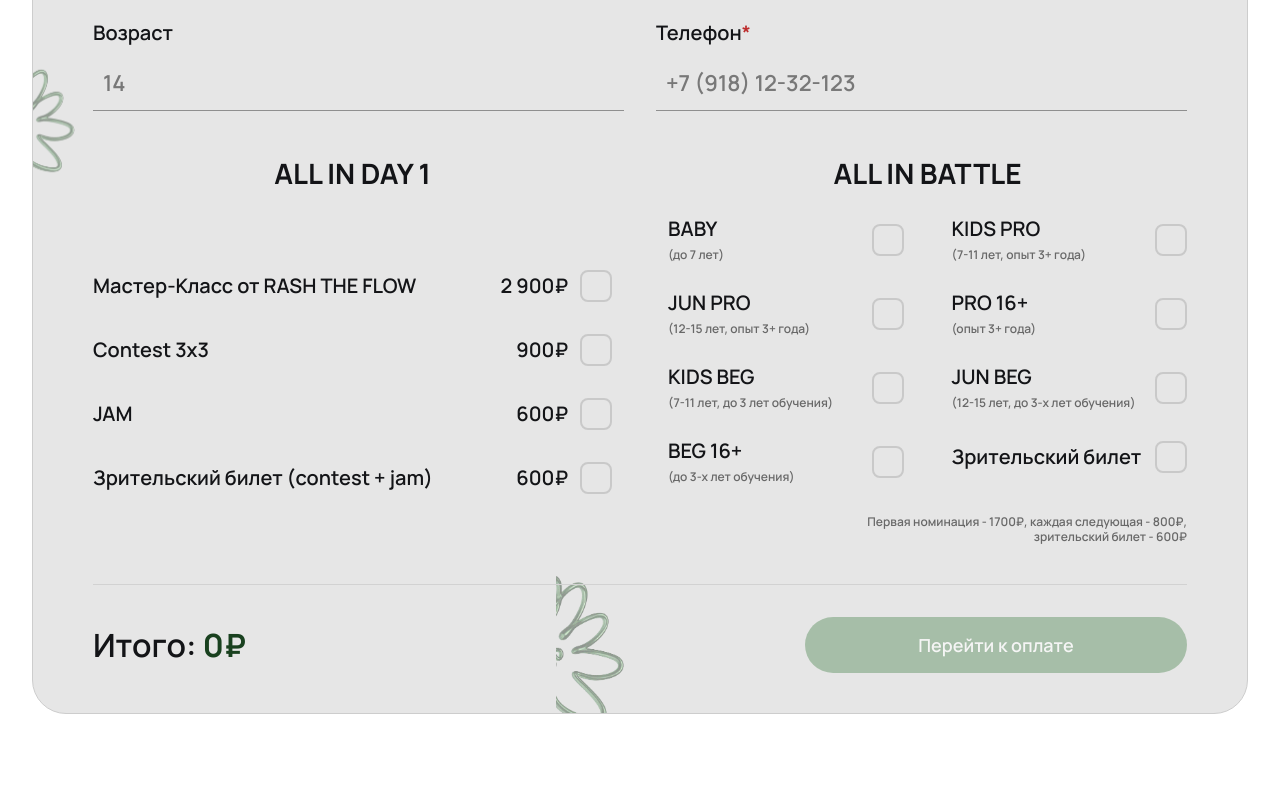
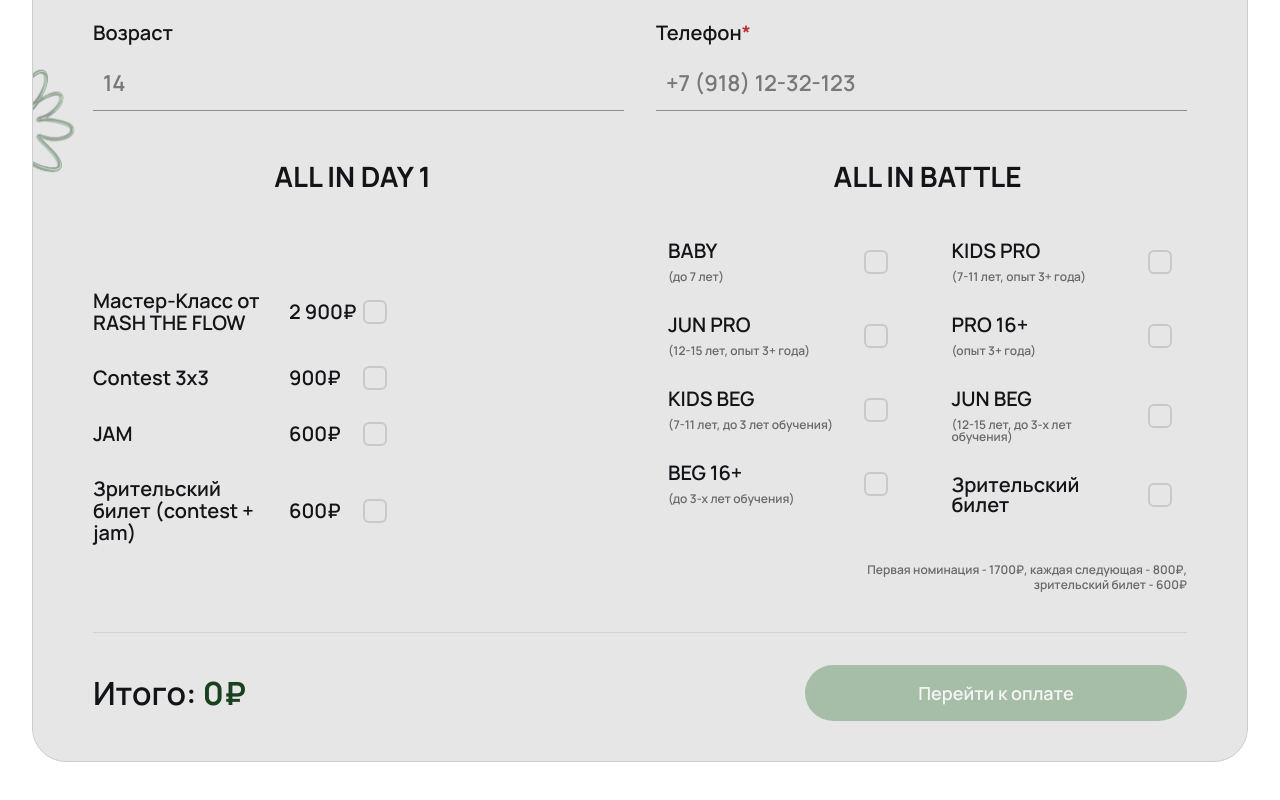
Before and after one commit to FibEli3/ALL-IN-BATTLE, a Next.js app: page / in a window 1280 px wide. Shown: the part 6888-7688 px from the top of the page. Built offline with nearby package versions, Linux system fonts and the light colour scheme.

Commit message:
style: refine registration list metrics and checkbox sizing

```diff
--- a/src/components/registration-form.tsx
+++ b/src/components/registration-form.tsx
@@ -34,7 +34,7 @@ function formatRub(value: number) {
 }
 
 function checkboxClasses() {
-  return "h-8 w-8 shrink-0 appearance-none rounded-[8px] border-2 border-[#c9c9c9] bg-transparent transition checked:border-[#2a6a34] checked:bg-[#2a6a34]";
+  return "h-6 w-6 shrink-0 appearance-none rounded-[6px] border-2 border-[#c9c9c9] bg-transparent transition checked:border-[#2a6a34] checked:bg-[#2a6a34]";
 }
 
 function Field(props: {
@@ -173,14 +173,6 @@ export function RegistrationForm() {
           height={130}
           className="pointer-events-none absolute right-0 top-0 w-[122px] opacity-80"
         />
-        <Image
-          src="/decor/flower-side-left.png"
-          alt=""
-          width={168}
-          height={168}
-          className="pointer-events-none absolute bottom-[-58px] left-1/2 w-[168px] -translate-x-1/2 opacity-80"
-        />
-
         <section className="relative z-10 grid gap-8">
           <h4 className="text-[28px] font-bold leading-none">
             Укажите данные
@@ -218,11 +210,11 @@ export function RegistrationForm() {
         </section>
 
         <section className="relative z-10 mt-12 grid gap-10 lg:grid-cols-2 lg:gap-14">
-          <div className="grid gap-8">
-            <h4 className="text-center text-[28px] font-bold leading-none">ALL IN DAY 1</h4>
+          <div className="grid gap-12">
+            <h4 className="h-[34px] text-center text-[28px] font-bold leading-[34px]">ALL IN DAY 1</h4>
             <div className="space-y-8">
               {day1Options.map((option) => (
-                <label key={option.id} className="grid grid-cols-[minmax(0,1fr)_auto_auto] items-center gap-x-3">
+                <label key={option.id} className="grid grid-cols-[184px_62px_24px] items-center gap-x-3">
                   <span className="text-[20px] font-semibold leading-[1.1]">
                     {option.title}
                   </span>
@@ -240,14 +232,14 @@ export function RegistrationForm() {
             </div>
           </div>
 
-          <div className="grid gap-8">
-            <h4 className="text-center text-[28px] font-bold leading-none">ALL IN BATTLE</h4>
+          <div className="grid gap-12">
+            <h4 className="h-[34px] text-center text-[28px] font-bold leading-[34px]">ALL IN BATTLE</h4>
             <div className="grid gap-x-12 gap-y-8 md:grid-cols-2">
               <div className="space-y-8">
                 {day2LeftOptions.map((option) => (
                   <label
                     key={option.id}
-                    className="grid grid-cols-[minmax(0,1fr)_auto] items-center gap-x-3"
+                    className="grid grid-cols-[184px_24px] items-center gap-x-3"
                   >
                     <div className="grid gap-[10px]">
                       <span className="text-[20px] font-semibold leading-none">
@@ -273,7 +265,7 @@ export function RegistrationForm() {
                 {day2RightOptions.map((option) => (
                   <label
                     key={option.id}
-                    className="grid grid-cols-[minmax(0,1fr)_auto] items-center gap-x-3"
+                    className="grid grid-cols-[184px_24px] items-center gap-x-3"
                   >
                     <div className="grid gap-[10px]">
                       <span className="text-[20px] font-semibold leading-none">
```
